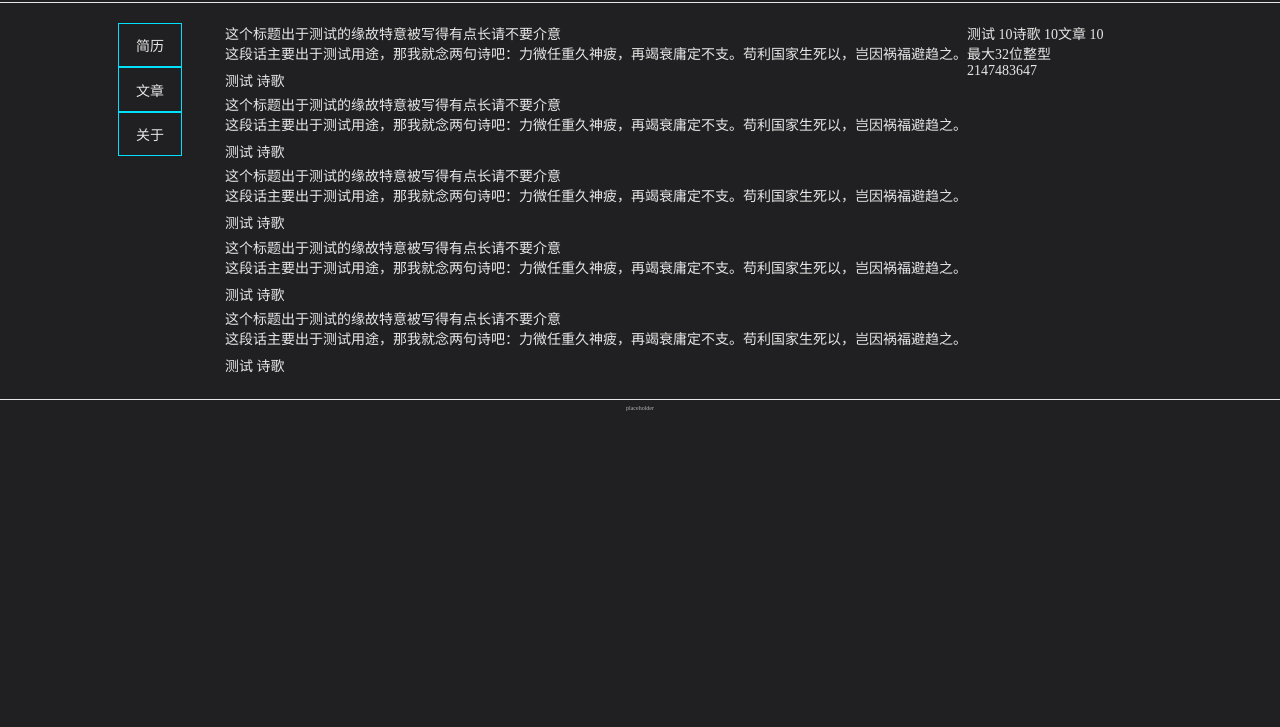
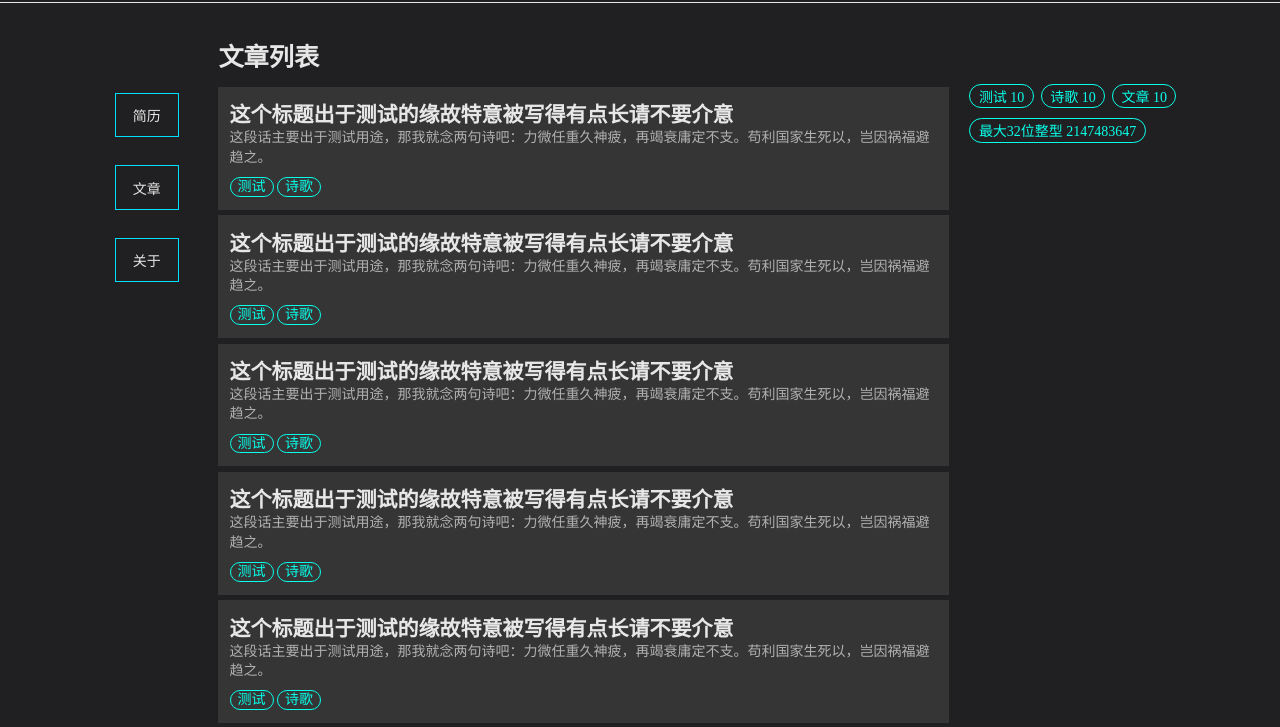
Before and after one commit to SmokeyDays/DaySmog-Client, a plain HTML site: page index.html in a window 1280 px wide. Shown: the part 52-779 px from the top of the page. Drawn offline with Linux system fonts and the light colour scheme.

Commit message:
完成基本样式和鼠标变化

```diff
--- a/css/basic.css
+++ b/css/basic.css
@@ -1,9 +1,17 @@
 * {
 	margin: 0;
 	padding: 0;
+	font-size: 14px;
+}
+
+head {
+	cursor: url("../imgs/cursor.png"), default;
+}
+
+body {
 	color: #e7e7e7;
 	background-color: #202022;
-	font-size: 14px;
+	cursor: url("../imgs/cursor.png"), default;
 }
 
 .head-content {
@@ -37,36 +45,73 @@
 	margin: auto;
 }
 
+
+
 .left-column {
 	display: flex;
 	flex-direction: column;
 	align-items: center;
 	flex-basis: 150px;
+	padding-top: 4rem;
 }
 
 dynamic-btn {
+	padding: 0.8rem 1.2rem;
+	margin: 1rem;
+
 	font-size: 1rem;
 	border: 1px solid #00dffc;
-	padding: 0.8rem 1.2rem;
+
+	cursor: url("../imgs/cursor-r.png"), default;
 }
+
+
 
 .mid-column {
 
 }
 
-article-card {
+.mid-title {
+	margin: 1rem 0;
+	font-size: 1.8rem;
+	font-weight: 600;
+}
+
+.article-card {
+	margin: 0.4rem 0;
+	padding: 0.8rem;
 	display: grid;
 	grid-template-columns: 1fr 4rem 4rem;
+	background-color: #353536;
+
+	cursor: url("../imgs/cursor-r.png"), default;
+}
+.article-card:hover {
+	background-color: #1f1f1f;
 }
 
 .article-title {
 	grid-column: 1/3;
 	grid-row: 1/2;
+	font-weight: bold;
+	font-size: 1.5rem;
+	white-space: nowrap;
+	overflow: hidden;
+	text-overflow: ellipsis;
 }
 
 .article-digest {
 	grid-column: 1/4;
 	grid-row: 2/3;
+	line-height: 1.4rem;
+	max-height: 2.8rem;
+	color: #b1b1b1;
+	/* 为了实现多行省略号 */
+	overflow: hidden;
+	text-overflow: ellipsis;
+	display: -webkit-box;
+	-webkit-line-clamp: 2;
+	-webkit-box-orient: vertical;
 }
 
 .article-taglist {
@@ -75,11 +120,39 @@ article-card {
 	padding: 0.5rem 0 0.3rem;
 }
 
-.right-column {
-	flex-basis: 150px;
+.article-tag {
+	padding: 0.04rem 0.5rem 0.16rem;
+	border: 1px solid #08ffea;
+	border-radius: 999px;
+	color: #08ffea;
 }
 
 
+
+.right-column {
+	flex-basis: 250px;
+	padding-top: 4rem;
+	padding-left: 1.2rem;
+}
+
+.tag {
+	display: inline-block;
+
+	margin: 0.35rem 0.25rem;
+	padding: 0.08em 0.6em 0.1em;
+
+	border: 1px solid #08ffea;
+	border-radius: 999px;
+	color: #08ffea;
+
+	white-space: nowrap;
+
+	cursor: url("../imgs/cursor-r.png"), default;
+}
+
+.tag:hover {
+	background-color: #1c4140;
+}
 
 
 
@@ -95,8 +168,22 @@ article-card {
 	border-top: 1px solid #e7e7e7;
 	flex-direction: column;
 }
+
 .foot-text {
 	text-align: center;
 	color: #b1b1b1;
 	font-size: 6px;
 }
+
+.github img {
+	width: 1.5rem;
+}
+
+.github a {
+	color: #b1b1b1;
+	text-decoration: none;
+}
+
+.github a:hover {
+	text-decoration: underline;
+}
--- a/index.html
+++ b/index.html
@@ -28,48 +28,66 @@
                 </dynamic-btn>
             </div>
             <div class = "mid-column">
-                <div class = "mid-title"></div>
+                <div class = "mid-title">文章列表</div>
                 <div class = "article-list">
-                    <article-card>
-                        <div class = "article-title">这个标题出于测试的缘故特意被写得有点长请不要介意</div>
-                        <div class = "article-digest">这段话主要出于测试用途，那我就念两句诗吧：力微任重久神疲，再竭衰庸定不支。苟利国家生死以，岂因祸福避趋之。</div>
-                        <div class = "article-taglist">
+                    <div class = "article-card">
+                        <span class = "article-title">这个标题出于测试的缘故特意被写得有点长请不要介意</span>
+                        <span class = "article-digest">这段话主要出于测试用途，那我就念两句诗吧：力微任重久神疲，再竭衰庸定不支。苟利国家生死以，岂因祸福避趋之。</span>
+                        <span class = "article-taglist">
                             <span class = "article-tag">测试</span>
                             <span class = "article-tag">诗歌</span>
-                        </div>
-                    </article-card>
-                    <article-card>
-                        <div class = "article-title">这个标题出于测试的缘故特意被写得有点长请不要介意</div>
-                        <div class = "article-digest">这段话主要出于测试用途，那我就念两句诗吧：力微任重久神疲，再竭衰庸定不支。苟利国家生死以，岂因祸福避趋之。</div>
-                        <div class = "article-taglist">
+                        </span>
+                    </div>
+                </div>
+                <div class = "article-list">
+                    <div class = "article-card">
+                        <span class = "article-title">这个标题出于测试的缘故特意被写得有点长请不要介意</span>
+                        <span class = "article-digest">这段话主要出于测试用途，那我就念两句诗吧：力微任重久神疲，再竭衰庸定不支。苟利国家生死以，岂因祸福避趋之。</span>
+                        <span class = "article-taglist">
                             <span class = "article-tag">测试</span>
                             <span class = "article-tag">诗歌</span>
-                        </div>
-                    </article-card>
-                    <article-card>
-                        <div class = "article-title">这个标题出于测试的缘故特意被写得有点长请不要介意</div>
-                        <div class = "article-digest">这段话主要出于测试用途，那我就念两句诗吧：力微任重久神疲，再竭衰庸定不支。苟利国家生死以，岂因祸福避趋之。</div>
-                        <div class = "article-taglist">
+                        </span>
+                    </div>
+                </div>
+                <div class = "article-list">
+                    <div class = "article-card">
+                        <span class = "article-title">这个标题出于测试的缘故特意被写得有点长请不要介意</span>
+                        <span class = "article-digest">这段话主要出于测试用途，那我就念两句诗吧：力微任重久神疲，再竭衰庸定不支。苟利国家生死以，岂因祸福避趋之。</span>
+                        <span class = "article-taglist">
                             <span class = "article-tag">测试</span>
                             <span class = "article-tag">诗歌</span>
-                        </div>
-                    </article-card>
-                    <article-card>
-                        <div class = "article-title">这个标题出于测试的缘故特意被写得有点长请不要介意</div>
-                        <div class = "article-digest">这段话主要出于测试用途，那我就念两句诗吧：力微任重久神疲，再竭衰庸定不支。苟利国家生死以，岂因祸福避趋之。</div>
-                        <div class = "article-taglist">
+                        </span>
+                    </div>
+                </div>
+                <div class = "article-list">
+                    <div class = "article-card">
+                        <span class = "article-title">这个标题出于测试的缘故特意被写得有点长请不要介意</span>
+                        <span class = "article-digest">这段话主要出于测试用途，那我就念两句诗吧：力微任重久神疲，再竭衰庸定不支。苟利国家生死以，岂因祸福避趋之。</span>
+                        <span class = "article-taglist">
                             <span class = "article-tag">测试</span>
                             <span class = "article-tag">诗歌</span>
-                        </div>
-                    </article-card>
-                    <article-card>
-                        <div class = "article-title">这个标题出于测试的缘故特意被写得有点长请不要介意</div>
-                        <div class = "article-digest">这段话主要出于测试用途，那我就念两句诗吧：力微任重久神疲，再竭衰庸定不支。苟利国家生死以，岂因祸福避趋之。</div>
-                        <div class = "article-taglist">
+                        </span>
+                    </div>
+                </div>
+                <div class = "article-list">
+                    <div class = "article-card">
+                        <span class = "article-title">这个标题出于测试的缘故特意被写得有点长请不要介意</span>
+                        <span class = "article-digest">这段话主要出于测试用途，那我就念两句诗吧：力微任重久神疲，再竭衰庸定不支。苟利国家生死以，岂因祸福避趋之。</span>
+                        <span class = "article-taglist">
                             <span class = "article-tag">测试</span>
                             <span class = "article-tag">诗歌</span>
-                        </div>
-                    </article-card>
+                        </span>
+                    </div>
+                </div>
+                <div class = "article-list">
+                    <div class = "article-card">
+                        <span class = "article-title">这个标题出于测试的缘故特意被写得有点长请不要介意</span>
+                        <span class = "article-digest">这段话主要出于测试用途，那我就念两句诗吧：力微任重久神疲，再竭衰庸定不支。苟利国家生死以，岂因祸福避趋之。</span>
+                        <span class = "article-taglist">
+                            <span class = "article-tag">测试</span>
+                            <span class = "article-tag">诗歌</span>
+                        </span>
+                    </div>
                 </div>
             </div>
             <div class = "right-column">
@@ -79,7 +97,11 @@
         </div>
         <footer class = "foot-content">
             <div class = "foot-text">
-                placeholder
+                <div class="github">
+                    <img src="./imgs/github.svg" alt="">
+                    <a href="https://github.com/SmokeyDays/DaySmog-Client">本博客Github地址</a>
+                </div>
+                <div class="tip">请使用 Edge 或 Chrome 访问以获得最佳体验</div>
             </div>
         </footer>
     </div>
```
Also changed, not shown: imgs/cursor-r.png (added), imgs/cursor.png (added), imgs/github.svg (added), 1 other file.
